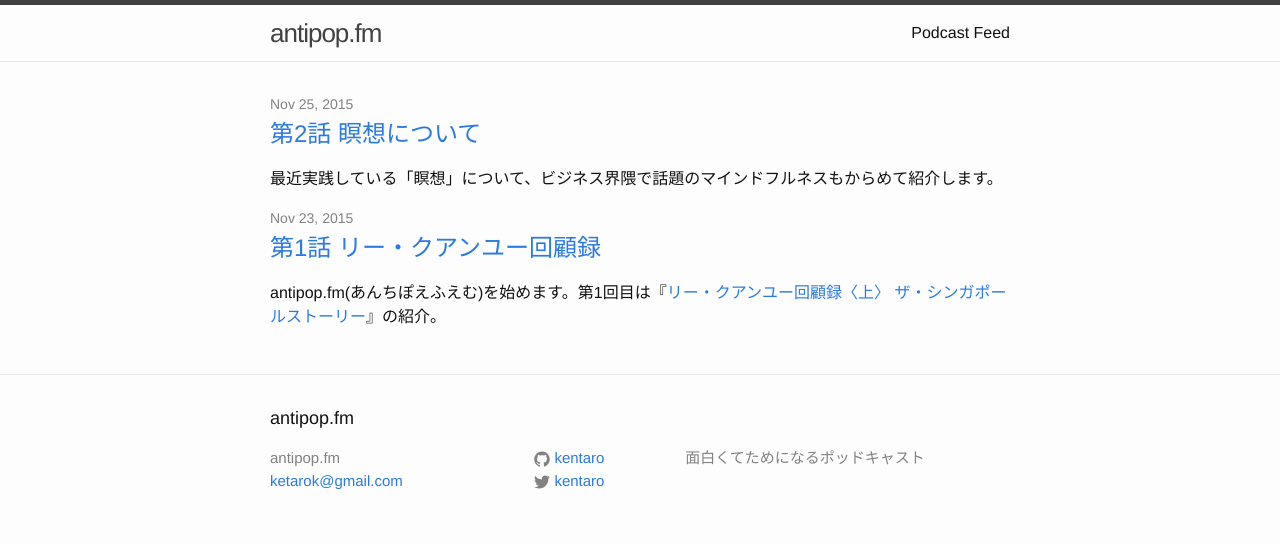
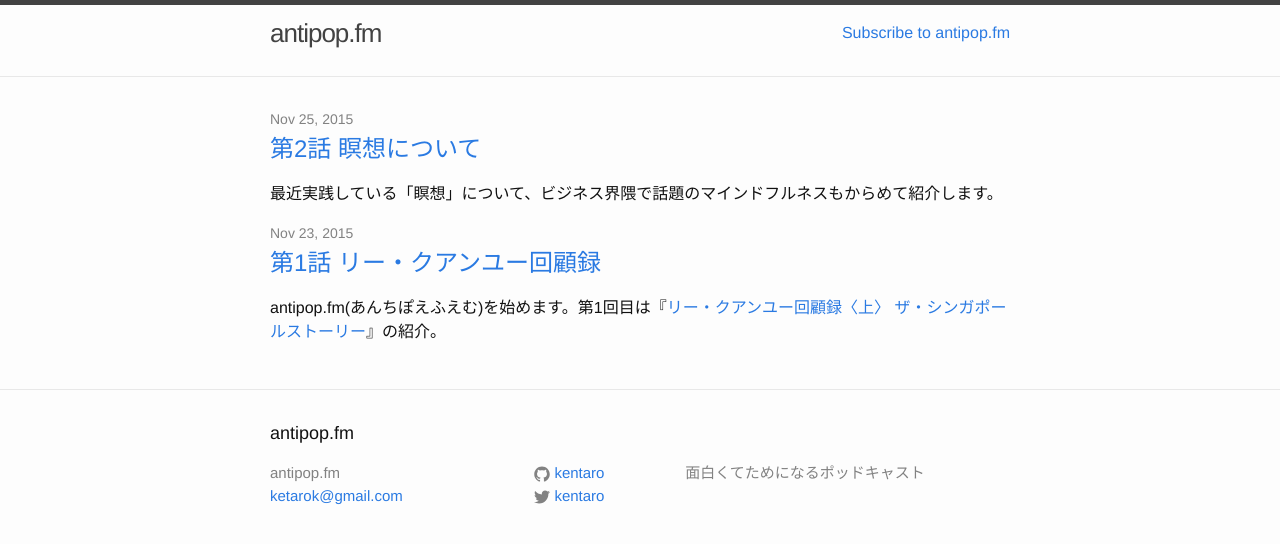
Before and after one commit to kentaro/antipop.fm, a Jekyll site: the page built from index.html, in a window 1280 px wide. Shown: the top 544 px of the page. Built offline with Jekyll 4.4.1, drawn with Linux system fonts in a browser that asks for light colours.

Commit message:
Add button

```diff
--- a/_includes/header.html
+++ b/_includes/header.html
@@ -14,7 +14,7 @@
       </a>
 
       <div class="trigger">
-        <a class="page-link" href="http://feeds.antipop.fm/antipopfm">Podcast Feed</a>
+        <script src="//static.feedpress.it/js/button.js" async></script><p><a href="http://feeds.antipop.fm/antipopfm" class="feedpress-button" name="feed-13762">Subscribe to antipop.fm</a></p>
         {% for my_page in site.pages %}
           {% if my_page.title %}
           <a class="page-link" href="{{ my_page.url | prepend: site.baseurl }}">{{ my_page.title }}</a>
```
